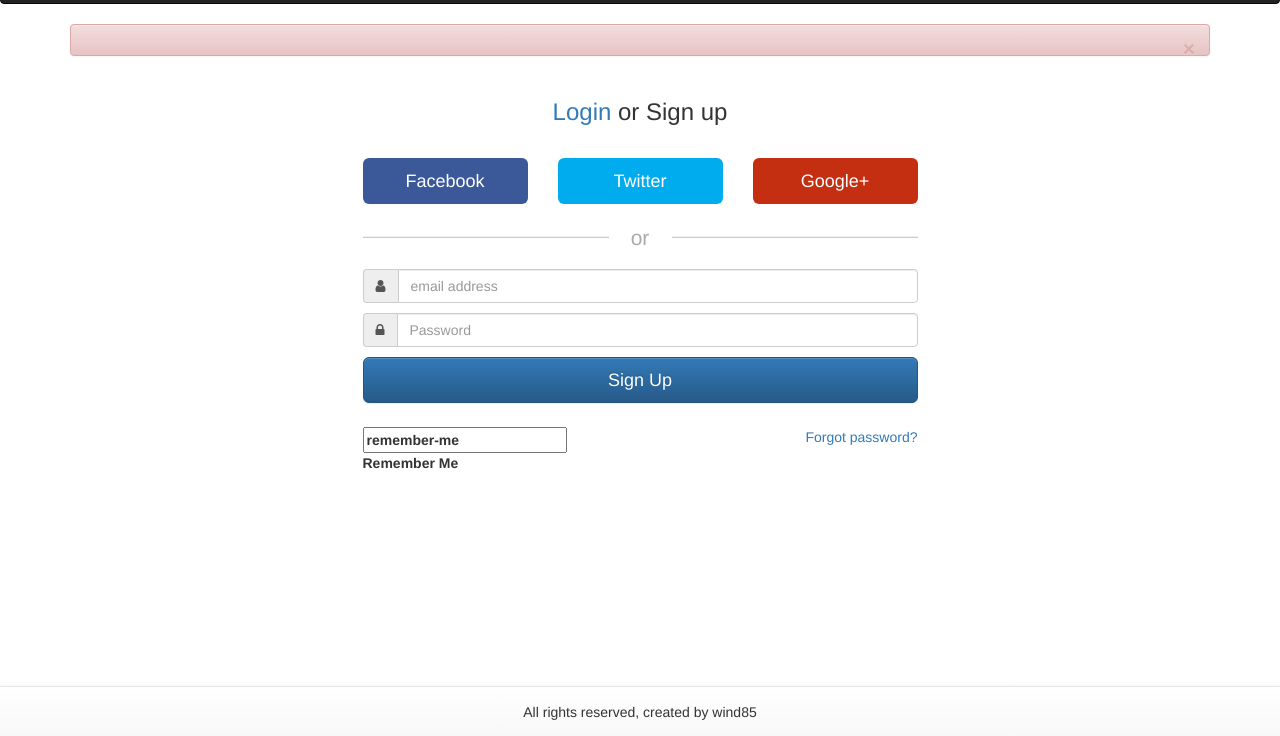
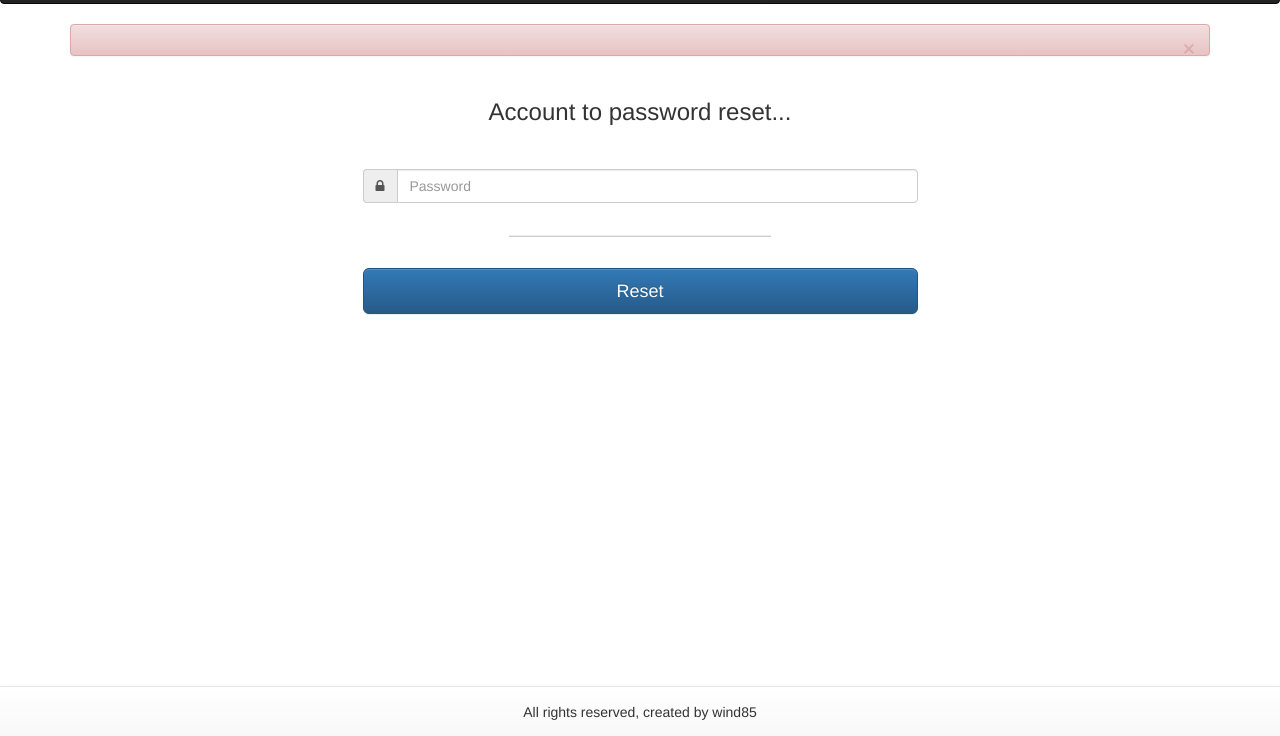
Before and after one commit to menefotto/windandwaves, a plain HTML site: page static/password_reset.html in a window 1280 px wide. Shown: the part 64-800 px from the top of the page. Drawn offline with nearby package versions, Linux system fonts and the light colour scheme; files that its build step writes are made by us from their sources.

Commit message:
fixed password reset

```diff
--- a/static/password_reset.html
+++ b/static/password_reset.html
@@ -1,6 +1,7 @@
-<html lang=en>
+<html lang="en">
 
 <head>
+    <title>login</title>
     <link rel="stylesheet" href="https://maxcdn.bootstrapcdn.com/bootstrap/3.3.7/css/bootstrap.min.css" integrity="sha384-BVYiiSIFeK1dGmJRAkycuHAHRg32OmUcww7on3RYdg4Va+PmSTsz/K68vbdEjh4u" crossorigin="anonymous">
     <!-- Optional theme -->
     <link rel="stylesheet" href="https://maxcdn.bootstrapcdn.com/bootstrap/3.3.7/css/bootstrap-theme.min.css" integrity="sha384-rHyoN1iRsVXV4nD0JutlnGaslCJuC7uwjduW9SVrLvRYooPp2bWYgmgJQIXwl/Sp" crossorigin="anonymous">
@@ -12,9 +13,9 @@
     <link href="https://fonts.googleapis.com/css?family=Gloria+Hallelujah" rel="stylesheet">
     <!-- Optional js libs -->
     <script type="text/javascript" src="https://cdnjs.cloudflare.com/ajax/libs/jquery/3.1.1/jquery.js"></script>
-    <script type="text/javascript" src="https://maxcdn.bootstrapcdn.com/bootstrap/3.3.7/js/bootstrap.min.js " integrity="sha384-Tc5IQib027qvyjSMfHjOMaLkfuWVxZxUPnCJA7l2mCWNIpG9mGCD8wGNIcPD7Txa " crossorigin="anonymous "></script>
-    <script type="text/javascript" src="https://www.gstatic.com/firebasejs/3.4.1/firebase.js "></script>
-    <script type="text/javascript" src="static/scripts.js "></script>
+    <script src="https://maxcdn.bootstrapcdn.com/bootstrap/3.3.7/js/bootstrap.min.js" integrity="sha384-Tc5IQib027qvyjSMfHjOMaLkfuWVxZxUPnCJA7l2mCWNIpG9mGCD8wGNIcPD7Txa" crossorigin="anonymous"></script>
+    <script type="text/javascript" src="https://www.gstatic.com/firebasejs/3.4.1/firebase.js"></script>
+    <script type="text/javascript" src="static/scripts.js"></script>
 
 </head>
 
@@ -24,11 +25,11 @@
             <div class="container-fluid ">
                 <div class="navbar-header ">
                     <a class="navbar-brand-over navbar-brand " href="# ">
-                        <img class="img-responsive center-block img-rounded " alt="Brand " src="static/imgs/icon-43-wind.png ">
+                        <img class="img-responsive center-block img-rounded" alt="Brand" src="static/imgs/icon-43-wind.png">
                     </a>
                 </div>
 
-                <p class="text-center site-title "> Where you can exchange and buy windsurf gear </p>
+                <p class="text-center site-title"> Where you can exchange and buy windsurf gear </p>
             </div>
         </nav>
 
@@ -36,72 +37,48 @@
 
 
 
-    <div class="container ">
-        <div id="err " class="alert alert-danger alert-dismissible ">
-            <button type="button " class="close " data-dismiss="alert " aria-label="Close ">
+    <div class="container">
+        <div id="err" class="alert alert-danger alert-dismissible">
+            <button id="errbtn" type="button " class="close" data-dismiss="alert" aria-label="Close">
                 <span aria-hidden="true ">&times;</span>
             </button>
         </div>
 
-        <div class="omb_login ">
-            <h3 class="omb_authTitle "><a href="login "> Login </a> or Sign up</h3>
-            <div class="row omb_row-sm-offset-3 omb_socialButtons ">
-                <div class="col-xs-4 col-sm-2 ">
-                    <a href="# " class="btn btn-lg btn-block omb_btn-facebook ">
-                        <i class="fa fa-facebook visible-xs "></i>
-                        <span class="hidden-xs ">Facebook</span>
-                    </a>
+        <div class="omb_login">
+            <h3 class="omb_authTitle"> Account to password reset... </h3>
+            <div class="row omb_row-sm-offset-3 omb_socialButtons">
+                <div class="col-xs-4 col-sm-2">
                 </div>
-                <div class="col-xs-4 col-sm-2 ">
-                    <a href="# " class="btn btn-lg btn-block omb_btn-twitter ">
-                        <i class="fa fa-twitter visible-xs "></i>
-                        <span class="hidden-xs ">Twitter</span>
-                    </a>
-                </div>
-                <div class="col-xs-4 col-sm-2 ">
-                    <a href="# " class="btn btn-lg btn-block omb_btn-google ">
-                        <i class="fa fa-google-plus visible-xs "></i>
-                        <span class="hidden-xs ">Google+</span>
-                    </a>
+                <div class="col-xs-4 col-sm-2">
                 </div>
             </div>
 
-            <div class="row omb_row-sm-offset-3 omb_loginOr ">
-                <div class="col-xs-12 col-sm-6 ">
-                    <hr class="omb_hrOr ">
-                    <span class="omb_spanOr ">or</span>
-                </div>
-            </div>
 
-            <div class="row omb_row-sm-offset-3 ">
-                <div class="col-xs-12 col-sm-6 ">
-                    <form class="omb_loginForm " action=" " autocomplete="off " method="POST ">
-                        <div class="input-group ">
-                            <span class="input-group-addon "><i class="fa fa-user "></i></span>
-                            <input type="text " class="form-control " id="username " placeholder="email address ">
+
+            <div class="row omb_row-sm-offset-3">
+                <div class="col-xs-12 col-sm-6">
+                    <form class="omb_loginForm" action="" autocomplete="off" method="POST">
+                        <span class="help-block"></span>
+
+                        <div class="input-group">
+                            <span class="input-group-addon"><i class="fa fa-lock"></i></span>
+                            <input type="password" class="form-control" id="password" placeholder="Password">
                         </div>
-                        <span class="help-block "></span>
-
-                        <div class="input-group ">
-                            <span class="input-group-addon "><i class="fa fa-lock "></i></span>
-                            <input type="password " class="form-control " id="password " placeholder="Password ">
+                        <span class="help-block"></span>
+                        <div class="row omb_row-sm-offset-3 omb_loginOr">
+                            <div class="col-xs-12 col-sm-6">
+                                <hr class="omb_hrOr">
+                                <span class="omb_spanOr"></span>
+                            </div>
                         </div>
-                        <span class="help-block "></span>
-
-                        <button class="btn btn-lg btn-primary btn-block " id="signup " type="submit ">Sign Up </button>
+                        <button class="btn btn-lg btn-primary btn-block" id="reset" type="submit"> Reset </button>
                     </form>
                 </div>
             </div>
-            <div class="row omb_row-sm-offset-3 ">
-                <div class="col-xs-12 col-sm-3 ">
-                    <label class="checkbox ">
-					<input type="checkbox " value="remember-me ">Remember Me
-				</label>
+            <div class="row omb_row-sm-offset-3">
+                <div class="col-xs-12 col-sm-3">
                 </div>
-                <div class="col-xs-12 col-sm-3 ">
-                    <p class="omb_forgotPwd ">
-                        <a href="# ">Forgot password?</a>
-                    </p>
+                <div class="col-xs-12 col-sm-3">
                 </div>
             </div>
         </div>
@@ -115,8 +92,8 @@
     </nav>
 
 
+</body>
 
 
-</body>
 
 </html>
```
Also changed, not shown: static/index.html (+1 -0 lines), static/login.html (+5 -4 lines), static/scripts.js (+6 -10 lines), static/signup.html (+4 -3 lines).
